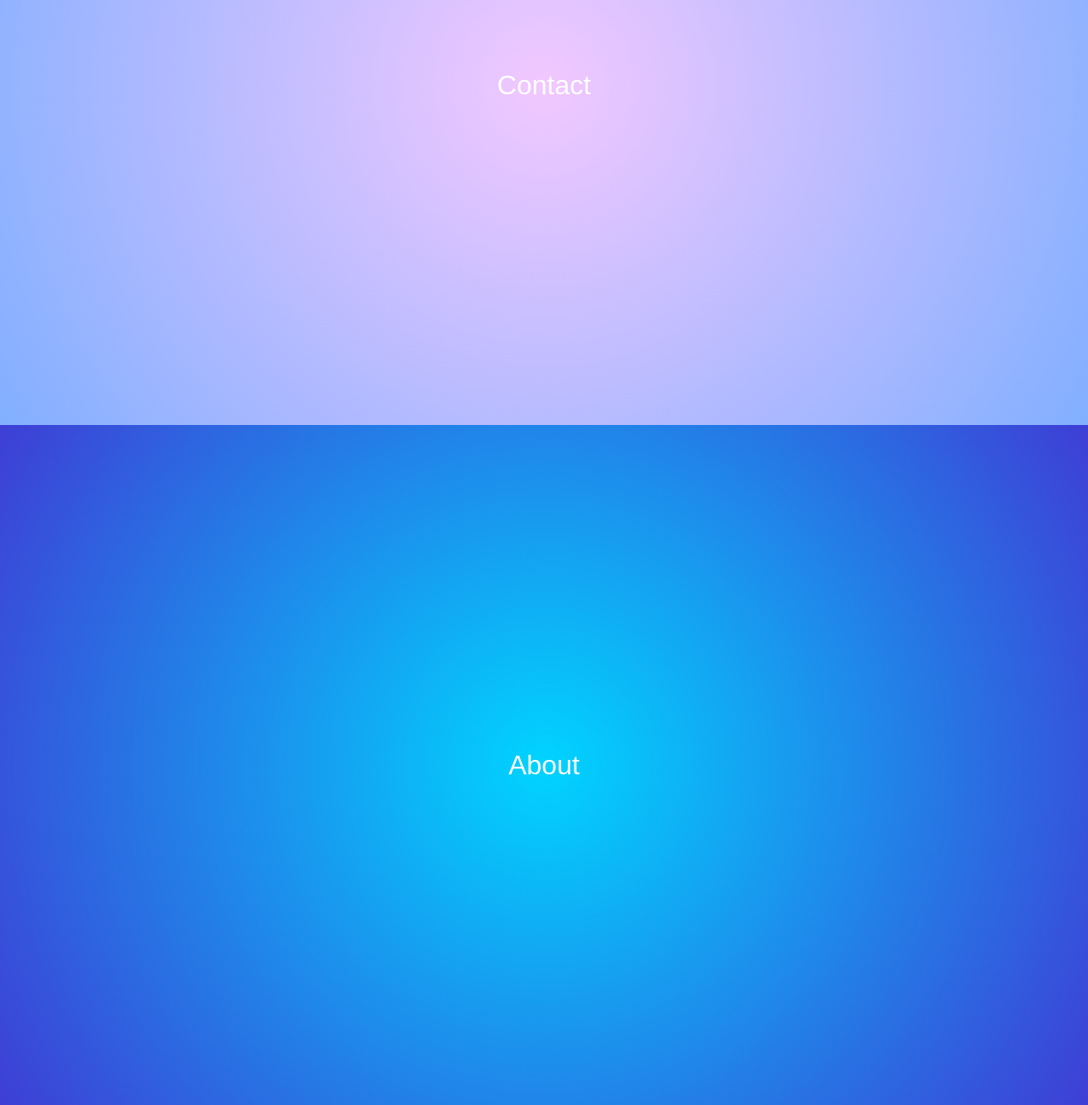
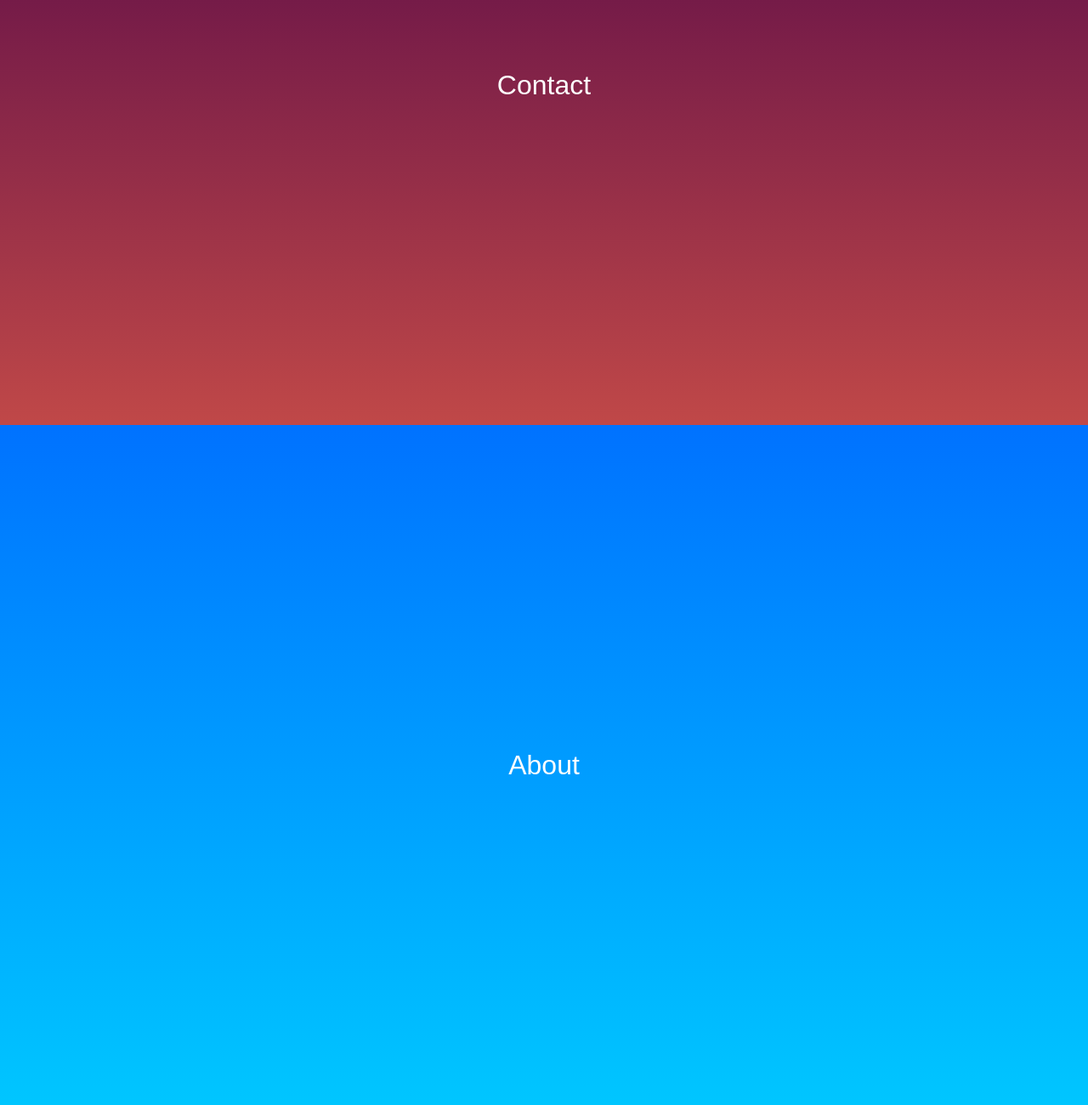
Before and after one commit to vinhthuy2/vinhthuy2.github.io, a plain HTML site: page index.html in a window 1280 px wide. Shown: the part 1148-2448 px from the top of the page at 85% size. Drawn offline with Linux system fonts and the light colour scheme.

Commit message:
update gradient

```diff
--- a/styles.css
+++ b/styles.css
@@ -72,29 +72,22 @@ header .links-container li a {
 }
 
 .home {
-  background: rgb(255, 208, 96);
-  background: radial-gradient(
-    circle,
-    rgba(255, 208, 96, 1) 0%,
-    rgba(252, 70, 107, 1) 100%
-  );
+  background: #fe8c00;  /* fallback for old browsers */
+background: -webkit-linear-gradient(to bottom, #f83600, #fe8c00);  /* Chrome 10-25, Safari 5.1-6 */
+background: linear-gradient(to bottom, #f83600, #fe8c00); /* W3C, IE 10+/ Edge, Firefox 16+, Chrome 26+, Opera 12+, Safari 7+ */
+
 }
 
 .about {
-  background: rgb(2, 0, 36);
-  background: radial-gradient(
-    circle,
-    rgba(2, 0, 36, 1) 0%,
-    rgba(0, 212, 255, 1) 0%,
-    rgba(62, 62, 213, 1) 100%
-  );
+  background: #00c6ff;  /* fallback for old browsers */
+background: -webkit-linear-gradient(to bottom, #0072ff, #00c6ff);  /* Chrome 10-25, Safari 5.1-6 */
+background: linear-gradient(to bottom, #0072ff, #00c6ff); /* W3C, IE 10+/ Edge, Firefox 16+, Chrome 26+, Opera 12+, Safari 7+ */
+
 }
 
 .contact {
-  background: rgb(242, 200, 255);
-  background: radial-gradient(
-    circle,
-    rgba(242, 200, 255, 1) 0%,
-    rgba(129, 175, 255, 1) 100%
-  );
+  background: #C04848;  /* fallback for old browsers */
+background: -webkit-linear-gradient(to bottom, #480048, #C04848);  /* Chrome 10-25, Safari 5.1-6 */
+background: linear-gradient(to bottom, #480048, #C04848); /* W3C, IE 10+/ Edge, Firefox 16+, Chrome 26+, Opera 12+, Safari 7+ */
+
 }
```
